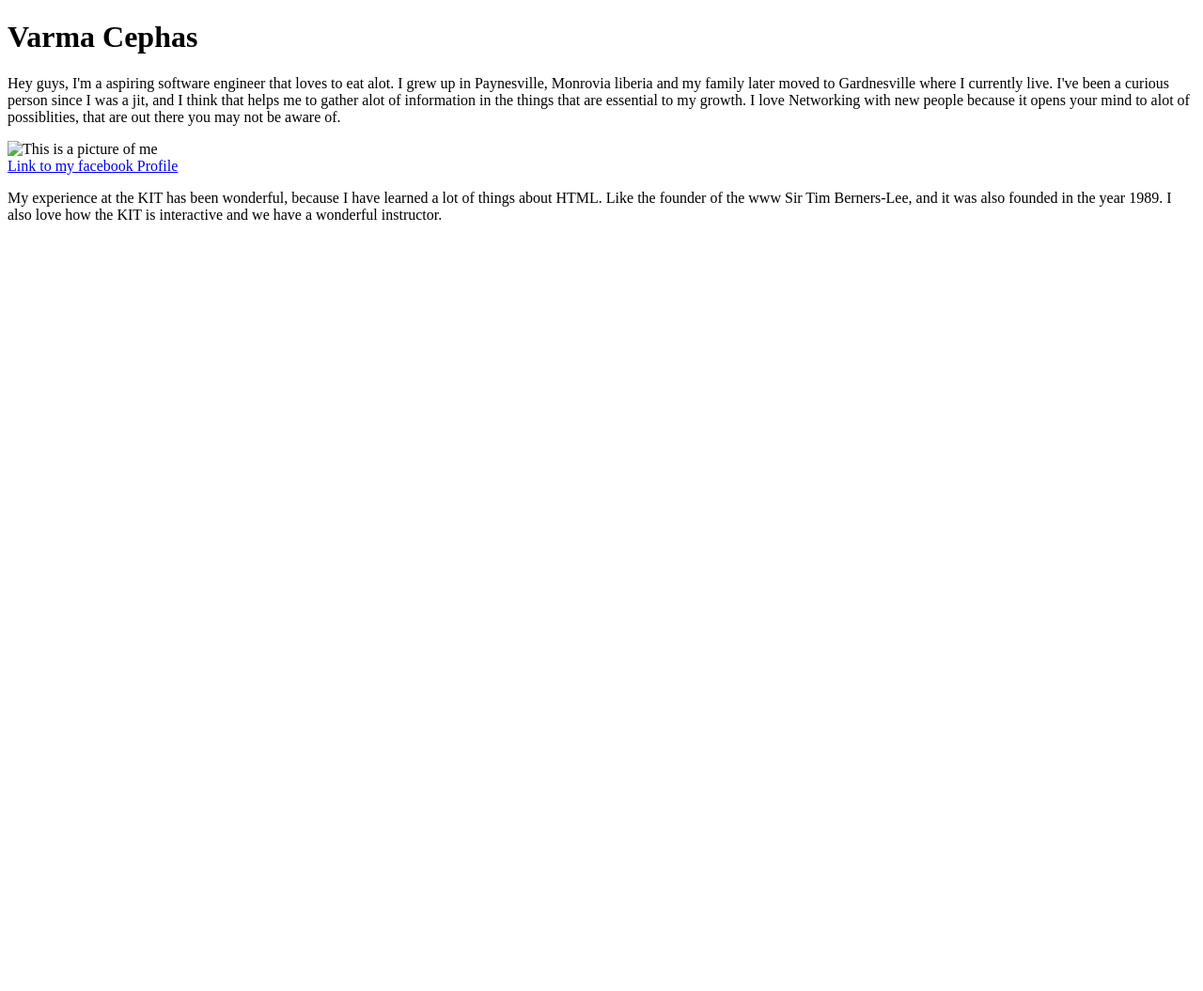
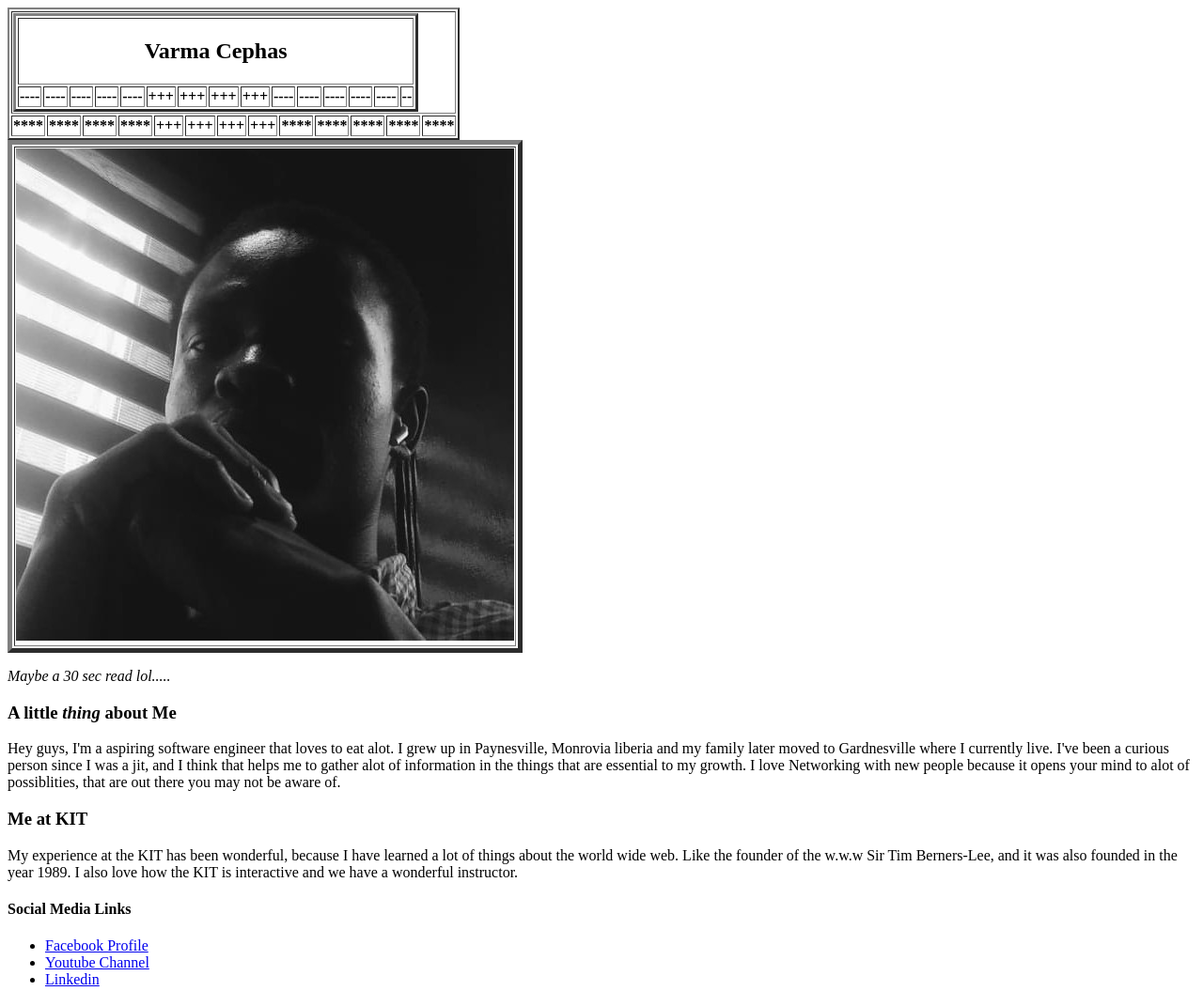
Before and after one commit to Kwagei/html-about-me-page-varma-cephas, a plain HTML site: page index.htm in a window 1280 px wide. Shown: the top 1055 px of the page at 94% size. Before the commit the page ends 800 px from the top, so only its background shows below. Drawn offline with Linux system fonts and the light colour scheme.

Commit message:
Updated about me htm file

```diff
--- a/index.htm
+++ b/index.htm
@@ -7,26 +7,93 @@
     <title>About Me</title>
 </head>
 <body>
-    <h1>Varma Cephas</h2>
 
+
+    <section>
+
+        <table border="2">
+            <tr>
+                <th colspan="14">
+                    <table border="3">
+                    <tr>
+                        <td colspan="15">
+                            <h2>Varma Cephas</h2>
+                        </td>
+                        <tr>
+                            <td>----</td>
+                            <td>----</td>
+                            <td>----</th>
+                            <td>----</td>
+                            <td>----</td>
+                            <td>+++</td>
+                            <td>+++</td>
+                            <td>+++</td>
+                            <td>+++</td>
+                            <td>----</td>
+                            <td>----</td>
+                            <td>----</td>
+                            <td>----</td>
+                            <td>----</td>
+                            <td>--</td>
+                    </tr>
+                   </table>
+                </th>
+            </tr>
+
+            <tr>
+                <th>****</th>
+                <th>****</th>
+                <th>****</th>
+                <th>****</th>
+                <th>+++</th>
+                <th>+++</th>
+                <th>+++</th>
+                <th>+++</th>
+                <th>****</th>
+                <th>****</th>
+                <th>****</th>
+                <th>****</th>
+                <th>****</th>
+            </tr>
+        </table>
+
+        <table border="5">
+        <tr>
+        <td colspan="80">
+            <img width="100%" src="mei.jpeg" alt="This is a picture of me" />
+        </td>
+        </tr>
+        </table>
+    </section>
+
+    <p><i>Maybe a 30 sec read lol.....</i></p>
+    <h3>A little <i>thing</i> about Me</h3>
     <p>Hey guys, I'm a aspiring software engineer that loves to eat alot. I grew up in Paynesville, Monrovia liberia
         and my family later moved to Gardnesville where I currently live. I've been a curious person since I was a jit, and
         I think that helps me to gather alot of information in the things that are essential to my growth. I love Networking with
         new people because it opens your mind to alot of possiblities, that are out there you may not be aware of.
     </p>
 
-    <section>
-        <img src="images/me.jpeg" alt="This is a picture of me" />
-    </section>
-
-    <a href="https://web.facebook.com/varma.cephas.3">Link to my facebook Profile</a>
 
     <section>
+
+        <h3>Me at KIT</h3>
         <p>
-            My experience at the KIT has been wonderful, because I have learned a lot of things about HTML. Like the founder of the www
+            My experience at the KIT has been wonderful, because I have learned a lot of things about the world wide web. Like the founder of the w.w.w
             Sir Tim Berners-Lee, and it was also founded in the year 1989. I also love how the KIT is interactive and we have a wonderful
             instructor.
         </p>
     </section>
+
+    <h4>Social Media Links</h4>
+    <ul>
+    <li><a href="https://web.facebook.com/varma.cephas.3">Facebook Profile</a></li>
+    <li><a href="#">Youtube Channel</a></li>
+    <li><a href="#">Linkedin</a></li>
+    </ul>
+
+    <footer>
+        Made with ❤️ from Barnesville | 2023 All Rights Reserved LOL
+    </footer>
 </body>
 </html>
```
Also changed, not shown: me.jpeg (deleted), mei.jpeg (added).
